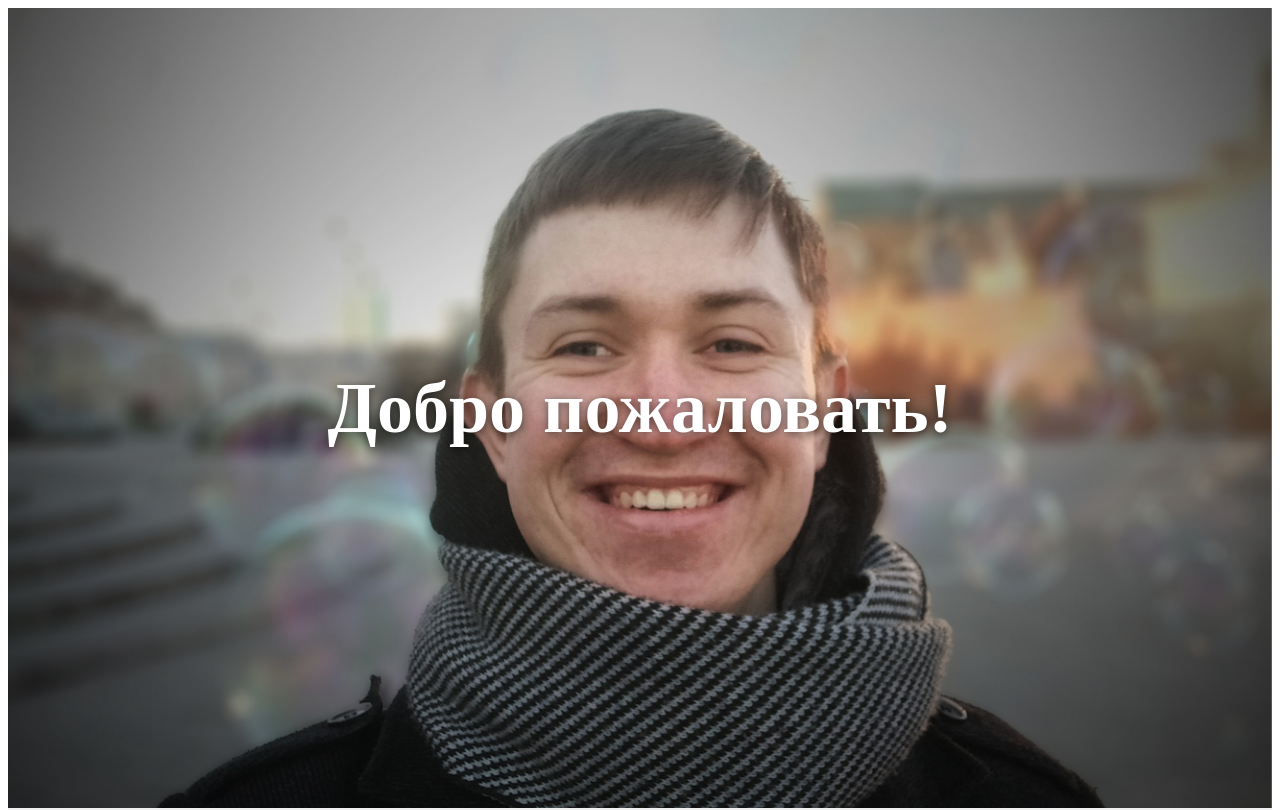
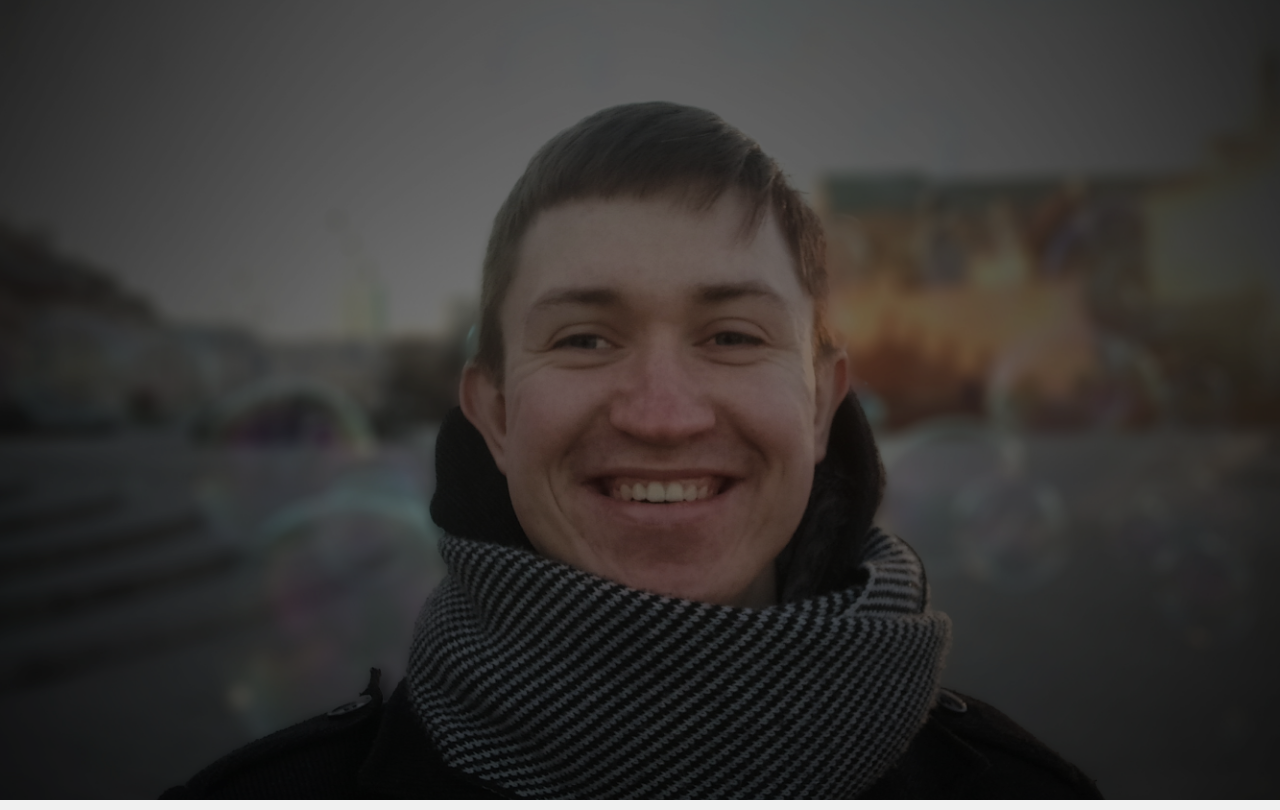
Before and after one commit to sputurz/sputurz.github.io, a React (Vite) app: page / in a window 1280 px wide. Shown: the top 810 px of the page. Built offline with nearby package versions, Linux system fonts and the light colour scheme.

Commit message:
25.10.25h18

```diff
--- a/src/components/sections/hero/Hero.tsx
+++ b/src/components/sections/hero/Hero.tsx
@@ -3,36 +3,30 @@ import { useEffect, useRef } from 'react';
 import './SimpleParallaxHero.css';
 
 export function Hero() {
-  const heroRef = useRef<HTMLDivElement>(null);
-  const bgRef = useRef<HTMLDivElement>(null);
+  const parallaxRef = useRef<HTMLDivElement>(null);
 
   useEffect(() => {
-    const onScroll = () => {
-      if (!heroRef.current || !bgRef.current) return;
-
-      const rect = heroRef.current.getBoundingClientRect();
-
-      // Коэффициент скорости параллакса
-      const speed = 0.07; // медленно, почти в 14 раз медленнее блока
-
-      // Смещение фона относительно текущего положения Hero
-      const offset = -rect.top * speed;
-
-      bgRef.current.style.transform = `translateY(${offset}px)`;
+    const handleScroll = () => {
+      if (parallaxRef.current) {
+        const offset = window.pageYOffset;
+        parallaxRef.current.style.backgroundPositionY = `${offset * 0.8}px`;
+      }
     };
 
-    window.addEventListener('scroll', onScroll, { passive: true });
-    onScroll(); // стартовое положение
-    return () => window.removeEventListener('scroll', onScroll);
+    window.addEventListener('scroll', handleScroll);
+    return () => window.removeEventListener('scroll', handleScroll);
   }, []);
 
   return (
     <>
-      <section ref={heroRef} className="hero">
-        <div ref={bgRef} className="hero-bg" />
-        <h1>Добро пожаловать!</h1>
-      </section>
-      <div style={{ height: '200vh', background: '#f0f0f0' }} />
+      <div className="parallax-container">
+        <div ref={parallaxRef} className="parallax"></div>
+        <div className="overlay1"></div>
+      </div>
+      <div className="content">
+        <h1>Параллакс Эффект на React + TypeScript</h1>
+        <p>Прокрутите вниз, чтобы увидеть эффект.</p>
+      </div>
     </>
   );
 }
--- a/src/components/sections/hero/SimpleParallaxHero.css
+++ b/src/components/sections/hero/SimpleParallaxHero.css
@@ -1,25 +1,34 @@
-.hero {
+/* Parallax.css */
+.parallax-container {
+  z-index: 1;
+  height: 100vh;
   position: relative;
-  height: 100vh;
-  overflow: hidden; /* обрезает фон сверху и снизу */
-  display: flex;
-  justify-content: center;
-  align-items: center;
-  color: white;
-  font-size: 3rem;
-  text-shadow: 0 2px 10px rgba(0, 0, 0, 0.6);
+  overflow: hidden;
 }
 
-.hero-bg {
+.parallax {
+  background-image: url('/public/images/hero-bg.jpg');
   position: absolute;
-  top: -10%; /* верх сразу обрезан */
+  top: -10%;
   left: 0;
   width: 100%;
-  height: 120%; /* фон выше блока */
-  background-image: url('/images/hero-bg.jpg');
+  height: 120%;
+  background-position: center;
+  background-repeat: no-repeat;
   background-size: cover;
-  background-position: center;
-  z-index: -1;
-  will-change: transform;
-  transform: translateY(0);
+  filter: brightness(0.5);
 }
+
+.overlay1 {
+  position: absolute;
+  inset: 0;
+  opacity: 0.1;
+  z-index: 10;
+}
+
+.content {
+  height: 200vh;
+  background-color: #f0f0f0;
+  text-align: center;
+  padding: 20px;
+}
--- a/src/styles/global.scss
+++ b/src/styles/global.scss
@@ -1,62 +1,62 @@
 @use './variables' as *;
 @use './mixins' as *;
-// @use './normalize' as *;
+@use './normalize' as *;
 @use './fonts' as *;
 @use './container' as *;
 
-// *,
-// *::after,
-// *::before {
-//   box-sizing: border-box;
-// }
+*,
+*::after,
+*::before {
+  box-sizing: border-box;
+}
 
-// body,
-// html {
-//   margin: 0;
-//   padding: 0;
-// }
+body,
+html {
+  margin: 0;
+  padding: 0;
+}
 
-// html {
-//   font-size: 10px;
-// }
+html {
+  font-size: 10px;
+}
 
-// body {
-//   display: flex;
-//   flex-direction: column;
-//   min-height: 100vh;
-//   min-width: 400px;
-//   background-color: #605f5f;
-// }
+body {
+  display: flex;
+  flex-direction: column;
+  min-height: 100vh;
+  min-width: 400px;
+  background-color: #605f5f;
+}
 
-// main {
-//   flex-grow: 1;
-//   min-height: calc(100vh);
-// }
+main {
+  flex-grow: 1;
+  min-height: calc(100vh);
+}
 
-// img {
-//   display: block;
-//   height: auto;
-//   object-fit: cover;
-// }
+img {
+  display: block;
+  height: auto;
+  object-fit: cover;
+}
 
-// a {
-//   text-decoration: none;
-//   -webkit-user-drag: none;
-//   -khtml-user-drag: none;
-//   -moz-user-drag: none;
-//   -ms-user-drag: none;
-// }
+a {
+  text-decoration: none;
+  -webkit-user-drag: none;
+  -khtml-user-drag: none;
+  -moz-user-drag: none;
+  -ms-user-drag: none;
+}
 
-// button {
-//   cursor: pointer;
-// }
+button {
+  cursor: pointer;
+}
 
-// svg {
-//   display: inline-block;
-//   overflow: hidden;
-// }
+svg {
+  display: inline-block;
+  overflow: hidden;
+}
 
-// use {
-//   width: 100%;
-//   height: 100%;
-// }
+use {
+  width: 100%;
+  height: 100%;
+}
```
